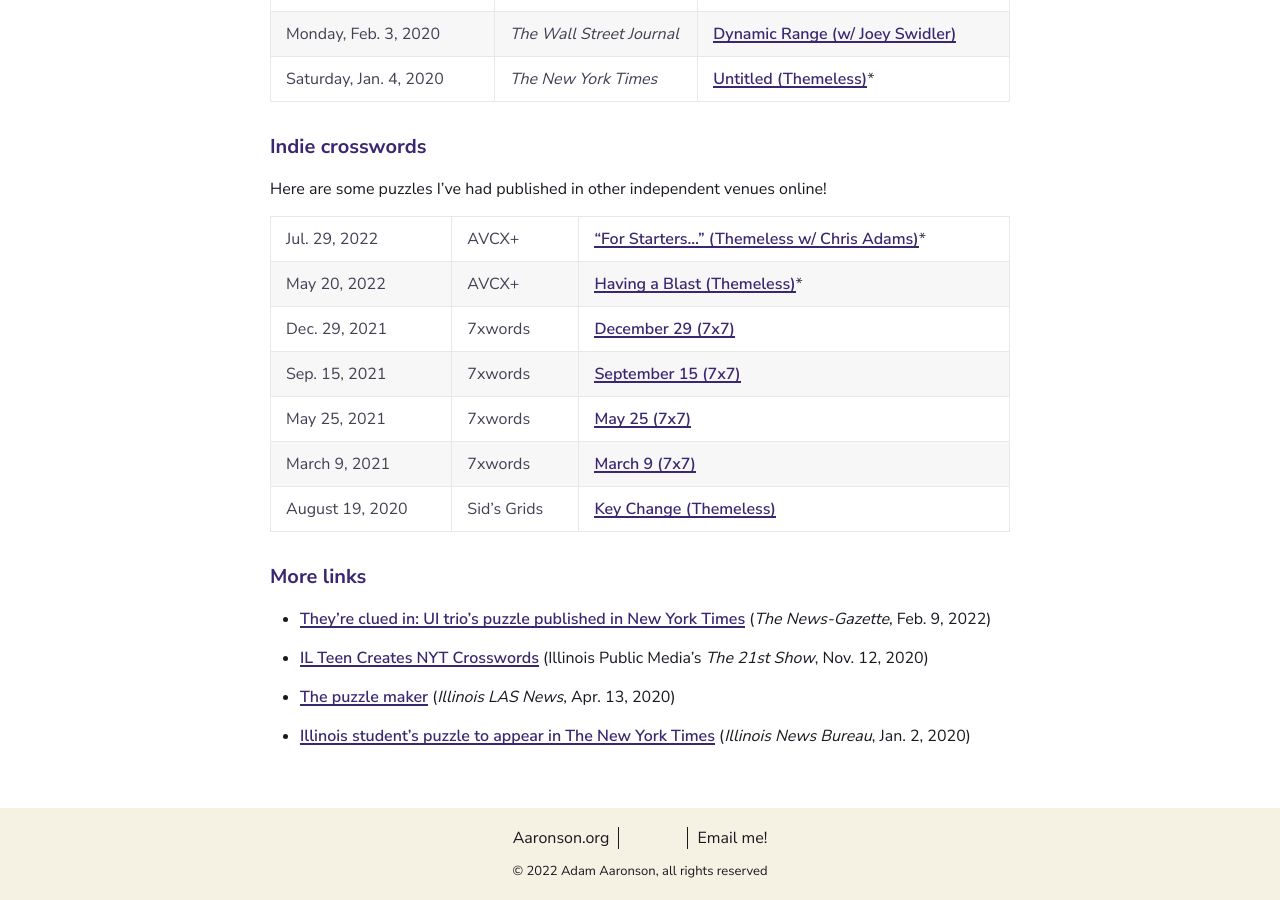
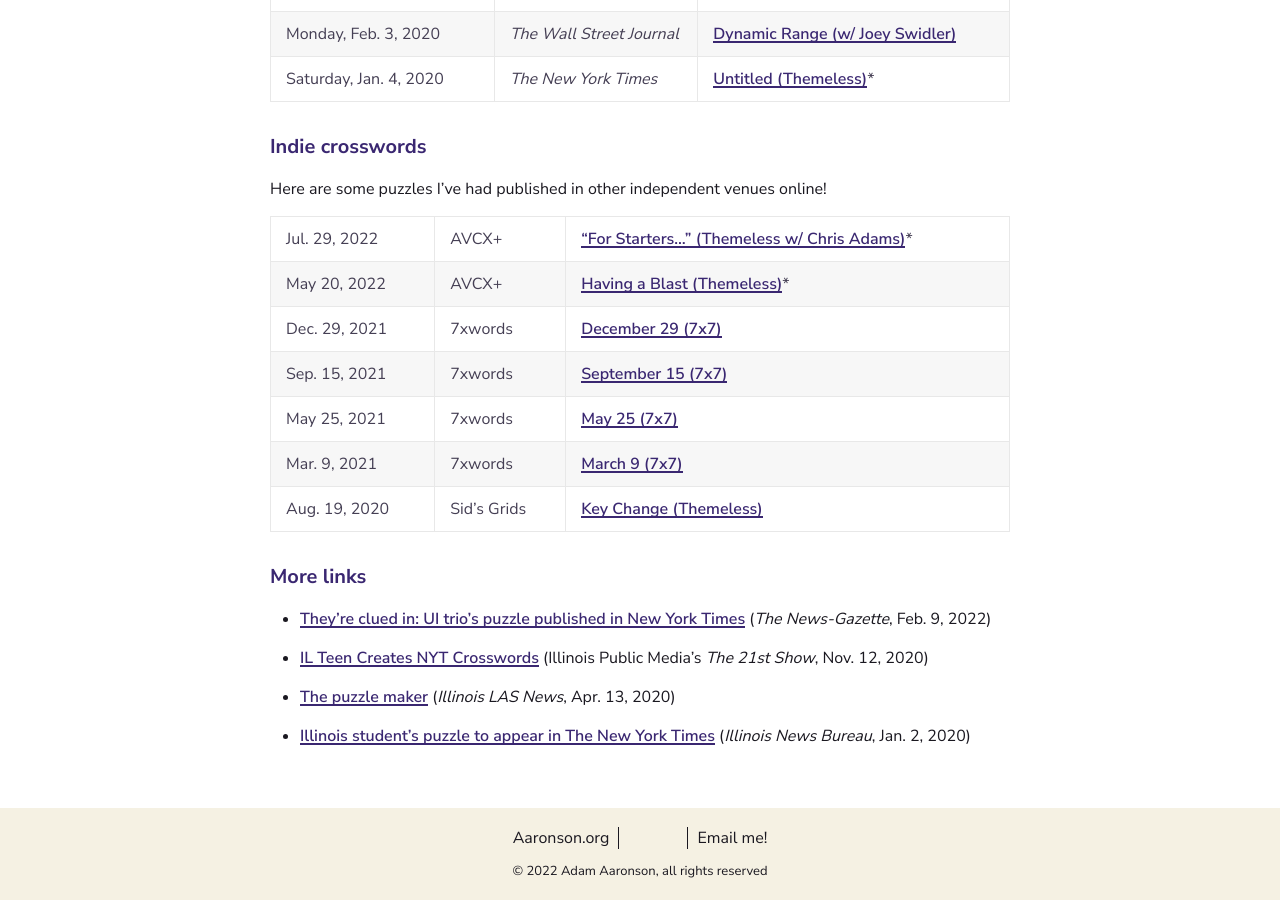
Before and after one commit to adamaaronson/adamaaronson.github.io, a Jekyll site: the page built from publications.md, in a window 1280 px wide and 900 px high, scrolled down 1018 px. Built offline with Jekyll 4.4.1, drawn with Linux system fonts in a browser that asks for light colours.

Commit message:
Fix embed and date formatting

```diff
--- a/publications.md
+++ b/publications.md
@@ -34,8 +34,8 @@
 Dec. 29, 2021 | 7xwords | [December 29 (7x7)](https://www.7xwords.com/daily/12/12-29.html)
 Sep. 15, 2021 | 7xwords | [September 15 (7x7)](https://www.7xwords.com/daily/09/09-15.html)
 May 25, 2021 | 7xwords | [May 25 (7x7)](https://www.7xwords.com/daily/05/05-25.html)
-March 9, 2021 | 7xwords | [March 9 (7x7)](https://www.7xwords.com/daily/03/03-09.html)
-August 19, 2020 | Sid's Grids | [Key Change (Themeless)](https://www.sidsgrids.com/post/puzzle-43-key-change-themeless-by-adam-aaronson)
+Mar. 9, 2021 | 7xwords | [March 9 (7x7)](https://www.7xwords.com/daily/03/03-09.html)
+Aug. 19, 2020 | Sid's Grids | [Key Change (Themeless)](https://www.sidsgrids.com/post/puzzle-43-key-change-themeless-by-adam-aaronson)
 
 #### More links
 
```
Also changed, not shown: _crosswords/allthatjazz.md (+1 -1 lines).
